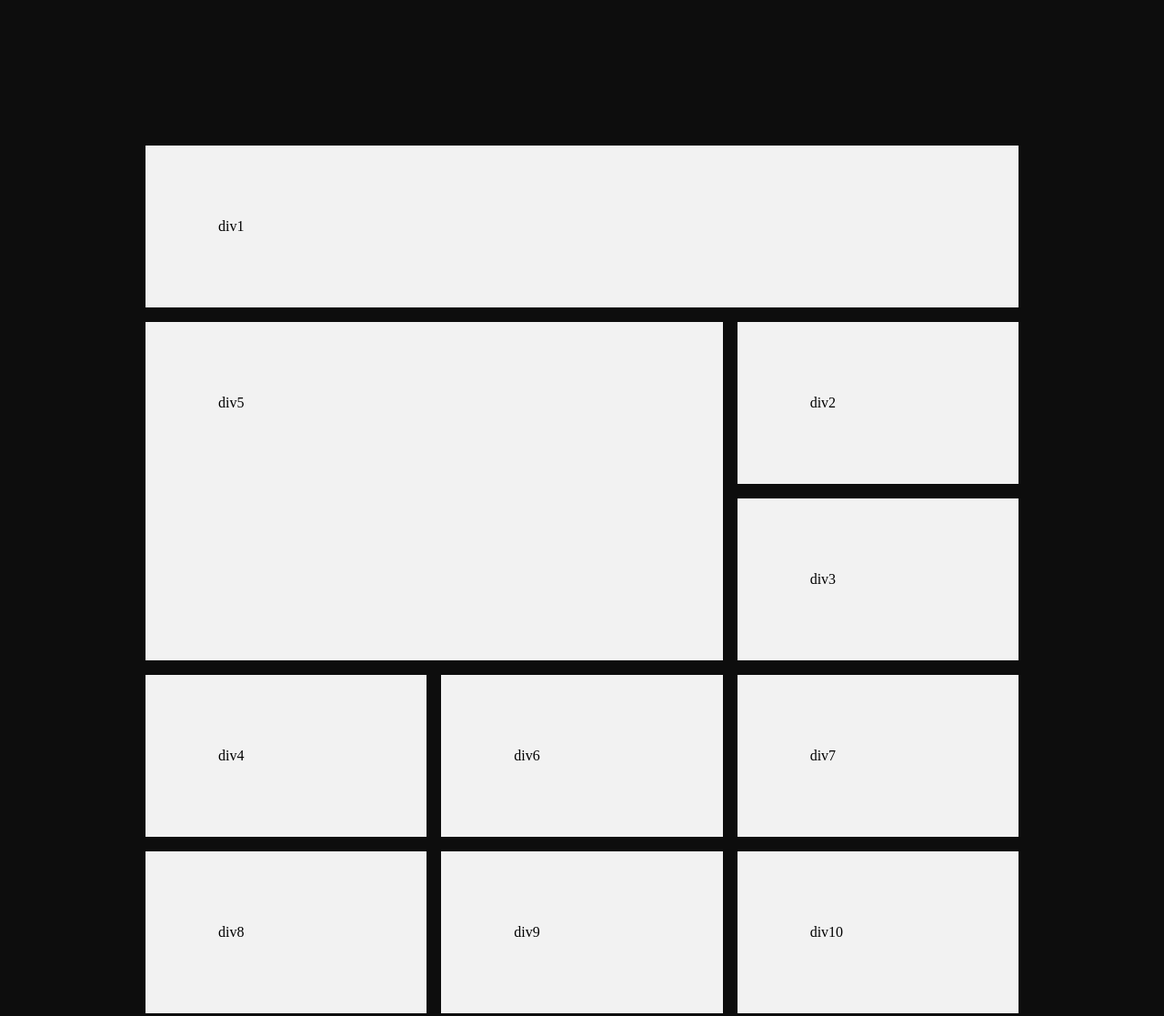
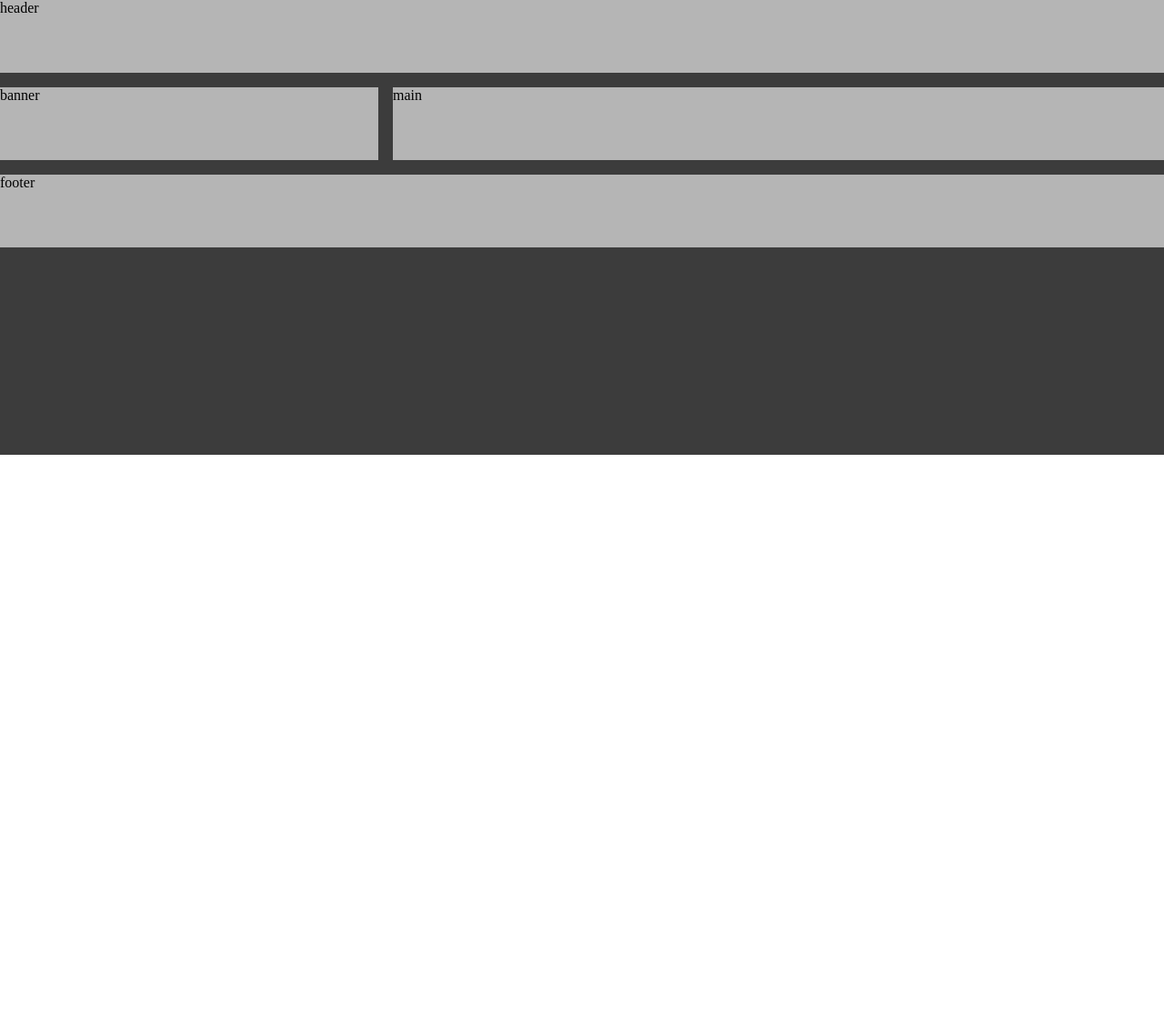
Before and after one commit to DanielMontalvoYanez/CSSGRID, a plain HTML site: page index.html in a window 1280 px wide. Shown: the top 1117 px of the page at 91% size. After the commit the page ends 800 px from the top, so only its background shows below. Drawn offline with Linux system fonts and the light colour scheme.

Commit message:
structure added

```diff
--- a/index.html
+++ b/index.html
@@ -6,19 +6,11 @@
     <link rel="stylesheet" href="main.css">
   </head>
   <body>
-	<div class="container">
-		<div class="div1">div1</div>
-		<div>div2</div>
-		<div>div3</div>
-		<div>div4</div>
-		<div class="div5">div5</div>
-		<div>div6</div>
-		<div>div7</div>
-		<div>div8</div>
-		<div>div9</div>
-		<div>div10</div>
-		<div>div11</div>
-		<div>div12</div>
-	</div>
+	<section class="container">
+		<header class="header">header</header>
+		<aside class="aside">banner</aside>
+		<main class="main">main</main>
+		<footer class="footer">footer</footer>
+	</section>
   </body>
 </html>
--- a/main.css
+++ b/main.css
@@ -1,55 +1,35 @@
 body{
-margin:0 auto;
+margin: 0 auto;
 }
+
 .container{
-display:grid;
-background: #0D0D0D;
-padding: 10em;
-
-/*COLUMNAS CONFIG....*/
-/*grid-template-columns: 50% 50%; /*define numero de columnas > lv1 */
-/*grid-template-columns: 1fr 1fr; /* define numero de columnas y se distribuye en  toda el espacio de la pantalla > lv2*/
-grid-template-columns: repeat(3, 1fr);/*recive el  numero de columnas y se distribuye en toda la pantalla > lv3*/
-
-/*FILAS CONFIG....*/
-/*grid-template-rows: auto 250px  ; /*define tamano de cada una de las filas*/
-grid-template-rows: minmax(50px, auto);/*define el minimo de espacio de cada fila y se distribuye en toda la pantalla*/
-gap:1em;/* agregar espacio entre todas las columnas y filas*/
-/*column-gap:1em; /*agregar espacio entre columnas*/
-/*row-gap:3em; /*agregar espacio entre filas*/
-
-/*espaciado horizontal : center,end, stretch viene por default
-justify-items: start;*/
-
-/*espaciado vertical : center,end, stretch viene por default
-align-items: end;*/
+ display: grid;
+ background:#3c3c3c;
+ grid-auto-rows: 80px;
+ grid-template-columns: repeat(auto-fit, minmax(100px, 1fr));
+ height: 500px;
+ gap: 1rem;
+ grid-template-areas:
+  "header header header"
+  "aside main main"
+  "footer footer footer"
+}
 
 
-}
-
-.div1{
-/*
-- alinacion vertical por cada div
- align-self:center
-
- -alinacion horizontal por cada div
- justify-self:start
- */
- grid-column:1/4;/*abaca las lineas imaginarias dependiendo del numero de columnas*/
- /*grid-row:1/6; abarca las lineas imaginarias verticales dependiendo del numero de filas*/
+.container header{
+ background: #b5b5b5;
+ grid-area: header;
 
 }
-
-.div5{
-grid-row:2/4;
-grid-column:1/3;
+.container aside{
+ background: #b5b5b5;
+ grid-area: aside;
 }
-
-.container > div{
-background: #F2F2F2;
-padding: 5em;
+.container main{
+ background: #b5b5b5;
+ grid-area: main;
 }
-
-.container > div:hover{
-border:10px solid #59514F;
+.container footer{
+ background: #b5b5b5;
+ grid-area: footer;
 }
```
Also changed, not shown: notes.txt.
